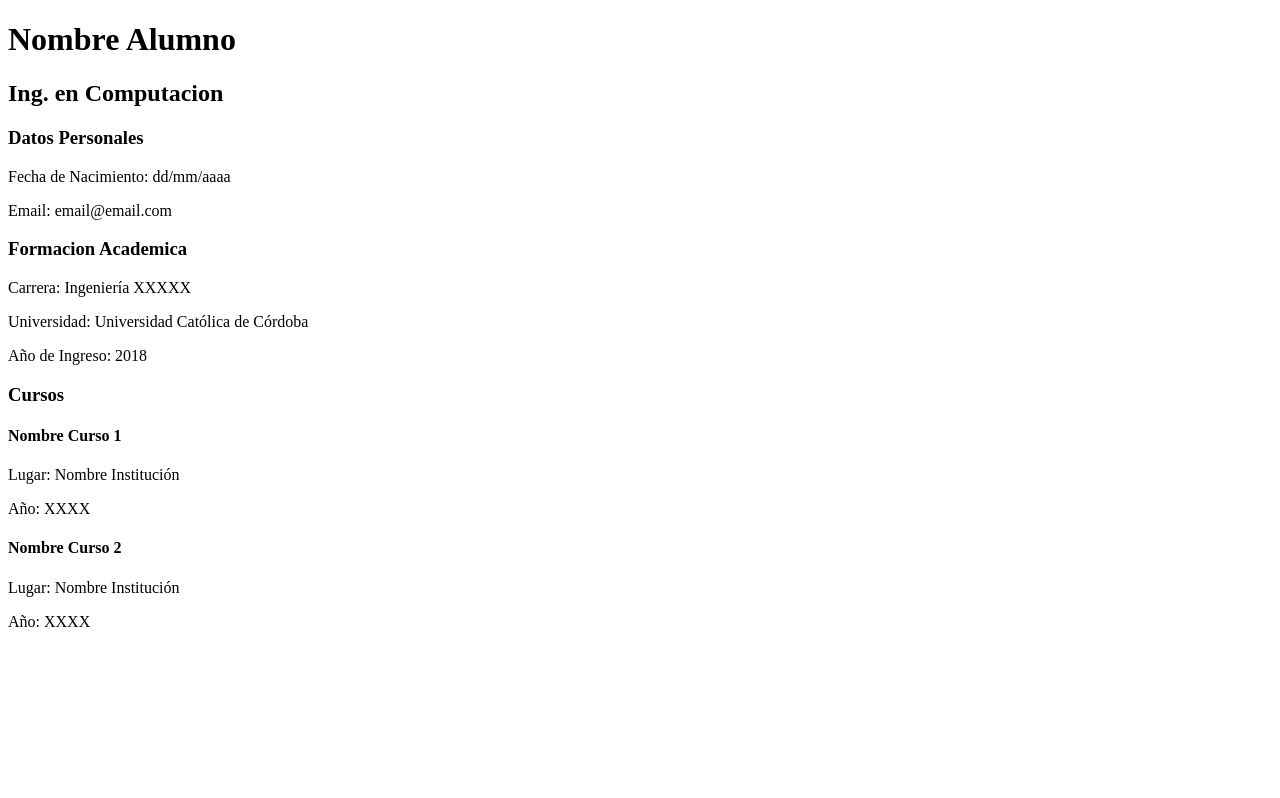
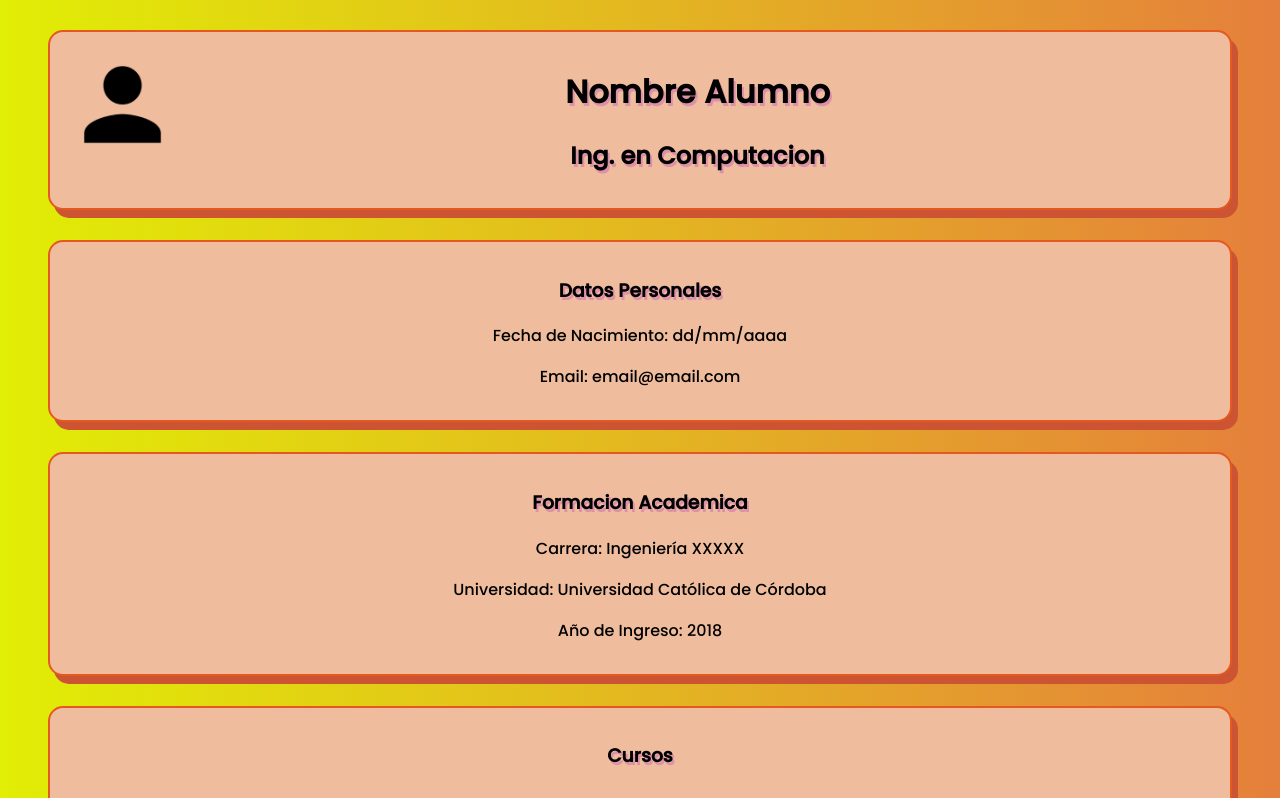
Before and after one commit to UCC-LabCompu2/ejercicios2023-belutreachi, a plain HTML site: page Ejercicios-CSS/ej_cv.html in a window 1280 px wide. Shown: the top 798 px of the page. Drawn offline with Linux system fonts and the light colour scheme.

Commit message:
Se realizaron los ejercicios de columnas, leyes y cv

```diff
--- a/Ejercicios-CSS/ej_cv.html
+++ b/Ejercicios-CSS/ej_cv.html
@@ -3,11 +3,18 @@
 <head>
     <meta charset="UTF-8">
     <title>CV Nombre Apellido</title>
+    <link rel="preconnect" href="https://fonts.googleapis.com">
+    <link rel="preconnect" href="https://fonts.gstatic.com" crossorigin>
+    <link href="https://fonts.googleapis.com/css2?family=Poppins:wght@300;500&display=swap" rel="stylesheet">
+    <link rel="shortcut icon" href="imagenes/favicon.png">
+    <link rel="stylesheet" href="estiloCV.css" type="text/css">
+
 </head>
 <body>
 
 <div>
-    <h1>Nombre Alumno</h1>
+    <img id="usuario" src="imagenes/logo_persona.png">
+    <h1 class="tituloPrincipal">Nombre Alumno</h1>
     <h2>Ing. en Computacion</h2>
 </div>
 
--- /dev/null
+++ b/Ejercicios-CSS/estiloCV.css
@@ -0,0 +1,24 @@
+div{
+    border: 2px solid #e35920;
+    margin: 30px 40px;
+    padding: 15px;
+    background-color: rgba(239, 189, 158, 100);
+    border-radius: 15px;
+    box-shadow: 6px 8px #cc5433;
+}
+#usuario{
+    float: left;
+    width: 10%;
+    border-radius: 50%;
+}
+body{
+    text-align: center;
+    font-family: 'Poppins', sans-serif;
+    background: linear-gradient(to right, #e1ee05, #e57f3c);
+}
+h1, h2, h3{
+    text-shadow: 2px 3px #dc91a9;
+}
+.tituloPrincipal{
+    font-weight: bold;
+}
```
Also changed, not shown: Ejercicios-CSS/ej_columnas.html (+18 -1 lines), Ejercicios-CSS/ej_leyes.html (+9 -0 lines), Ejercicios-CSS/imagenes/favicon.png (added), Ejercicios-CSS/imagenes/logo_persona.png (added), 2 other files.
